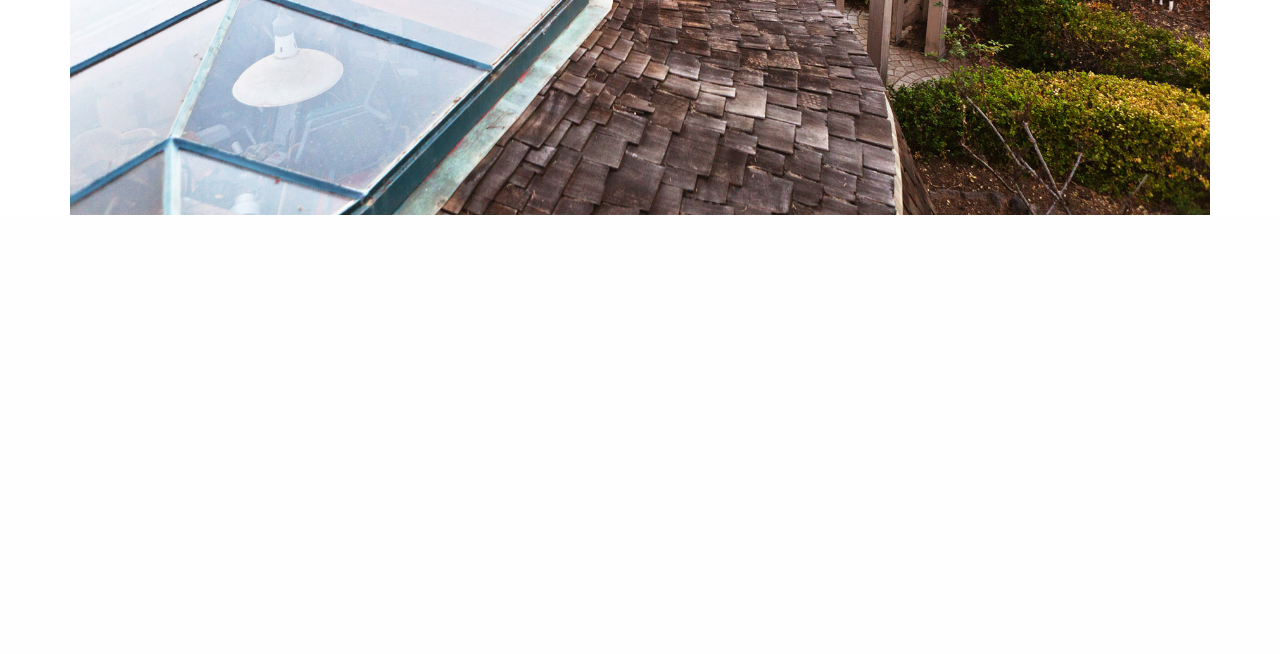
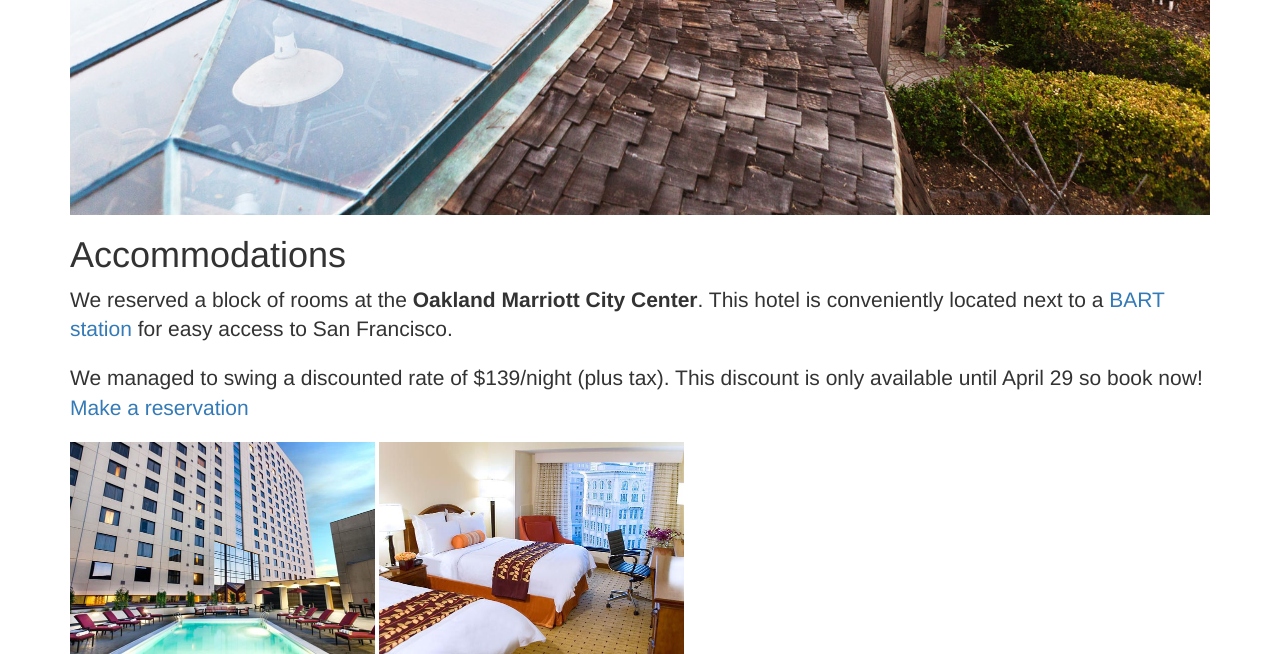
Before and after one commit to jbinney/wedding, a Django app: page /location/ in a window 1280 px wide. Shown: the part 659-1313 px from the top of the page. Before the commit the page ends 874 px from the top, so only its background shows below. Run offline with Django 3.2, Linux system fonts and the light colour scheme; some libraries are stand-ins or nearby versions.

Commit message:
[location] Add hotel info

```diff
--- a/wedding/templates/wedding/location.html
+++ b/wedding/templates/wedding/location.html
@@ -10,4 +10,25 @@
 </h1>
 <br>
 <img src="{% static 'wedding/images/skyfall_grounds.jpg' %}" width="100%">
+
+<h1>Accommodations</h1>
+
+<p class="lead">
+  We reserved a block of rooms at the
+  <strong>Oakland Marriott City Center</strong>.
+  This hotel is conveniently located next to a
+  <a href="http://www.bart.gov/stations/12th" target="_blank">BART station</a>
+  for easy access to San Francisco.
+</p>
+<p class="lead">
+  We managed to swing a discounted rate of $139/night (plus tax).
+  This discount is only available until April 29 so book now!
+  <a
+    href="https://resweb.passkey.com/go/AnguelovaBinneyWed"
+    target="_blank">Make a reservation</a>
+</p>
+
+<img src="{% static 'wedding/images/marriott_pool.jpg' %}" width="305px">
+<img src="{% static 'wedding/images/marriott_room.jpg' %}" width="305px">
+
 {% endblock %}
```
Also changed, not shown: wedding/static/wedding/images/marriott_pool.jpg (added), wedding/static/wedding/images/marriott_room.jpg (added).
